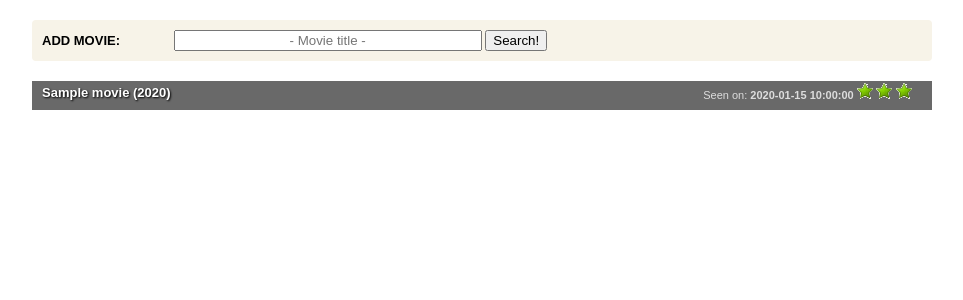
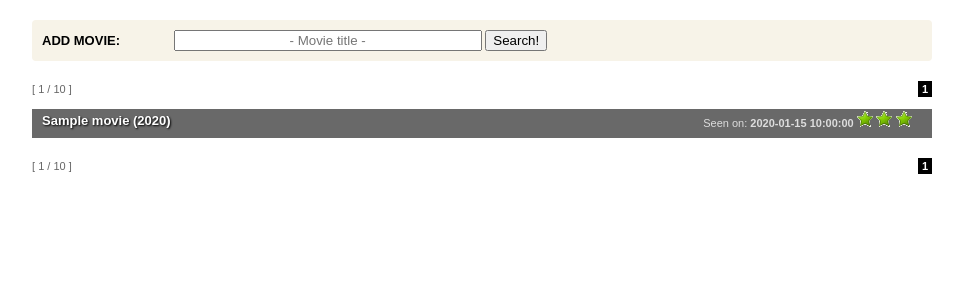
Before and after one commit to jorgeatorres/cotufa, a Flask app: template templates/list.html in a window 1280 px wide. Shown: the top 300 px of the page, without its empty margins (158-1121 px from the left). Run offline with Flask 2, Linux system fonts and the light colour scheme; the template is opened without the code that fills it: most values are stand-ins (such as "Sample title", 1, 10 or a date in 2020); some libraries are stand-ins or nearby versions.

Commit message:
- implement pagination - misc. fixes

```diff
--- a/cotufa.cfg
+++ b/cotufa.cfg
@@ -1,5 +1,5 @@
 SECRET_KEY = '\xd3\n\x1a\xe05;\x17\xc0\xd2\x8d'
 DEBUG = True
 
-SQLALCHEMY_DATABASE_URI = 'sqlite:////Users/jorge/Code/cotufa/movies.db'
+SQLALCHEMY_DATABASE_URI = 'sqlite:////Users/jorge/src/cotufa/movies.db'
 SQLALCHEMY_ECHO = True if DEBUG else False
--- a/model.py
+++ b/model.py
@@ -14,7 +14,7 @@ class Movie(db.Model):
     cover = db.Column(db.Binary, nullable=True, default=None)
 
     created_on = db.Column(db.DateTime, default=datetime.datetime.now, nullable=False)
-    seen_on = db.Column(db.Date, nullable=True, default=None)
+    seen_on = db.Column(db.Date, nullable=True, default=datetime.datetime.now)
 
     rating = db.Column(db.Integer, nullable=False, default=0) # 1 to 3
 
--- a/static/cotufa.js
+++ b/static/cotufa.js
@@ -83,6 +83,4 @@ $(function() {
        }, 'json');
    });
 
-   $('.movie:first .header').click();
-
 });
--- a/static/style.css
+++ b/static/style.css
@@ -265,3 +265,46 @@ a, a:link, a:active, a:visited {
     text-align: center;
     min-width: 300px;
 }
+
+/* pagination */
+.pagination {
+    font-size: 11px;
+    margin: 10px 0 10px 0;
+    text-align: center;
+    height: 18px;
+}
+
+.pagination .totals:before {
+    content: '[';
+}
+
+.pagination .totals:after {
+    content: ']';
+}
+
+.pagination .totals .pagecount:after {
+    content: ' /';
+}
+
+.pagination .totals {
+    float: left;
+    color: #666;
+}
+
+.pagination .pager {
+    float: right;
+}
+
+.pagination .pager a {
+    background: #efefef;
+    padding: 2px;
+    margin-left: 4px;
+    border-radius: 1px
+}
+
+.pagination .pager strong {
+    background: #000;
+    color: #fff;
+    padding: 2px 4px;
+    margin-left: 4px;
+}
--- a/templates/list.html
+++ b/templates/list.html
@@ -1,3 +1,25 @@
+{% macro render_pagination() %}
+<div class="pagination">
+ <div class="totals">
+    <span class="pagecount">{{ movies|count }}</span> <span class="totalcount">{{ pagination.total }}</span>
+ </div>
+ <div class="pager">
+  {%- for page in pagination.iter_pages() %}
+    {% if page %}
+      {% if page != pagination.page %}
+        <a href="{{ url_for('movies_list', page=page) }}">{{ page }}</a>
+      {% else %}
+        <strong>{{ page }}</strong>
+      {% endif %}
+    {% else %}
+      <span class="ellipsis">…</span>
+    {% endif %}
+  {%- endfor %}
+ </div>
+</div>
+{% endmacro %}
+
+
 {% extends 'base.html' %}
 
 {% block title %}start{% endblock %}
@@ -10,10 +32,15 @@
     <input type="submit" value="Search!">
 </form>
 
+
+{{ render_pagination() }}
+
 <div class="movielist">
 {% for movie in movies %}
 	{% include 'movie.html' %}
 {% endfor %}
 </div>
 
+{{ render_pagination() }}
+
 {% endblock %}
```
Also changed, not shown: views.py (+8 -4 lines).
